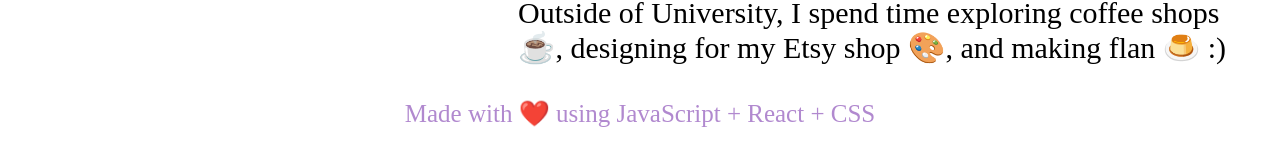
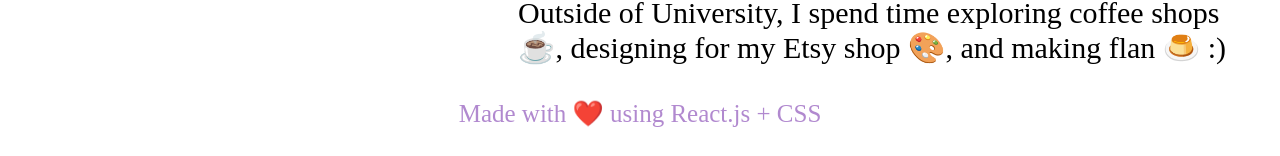
Before and after one commit to notgaby/gaby-co, a React (Create React App) app: page / in a window 1280 px wide. Shown: the part 672-828 px from the top of the page. Built offline with nearby package versions, Linux system fonts and the light colour scheme; a web font is replaced by a local one.

Commit message:
fix footer

```diff
--- a/src/components/About.js
+++ b/src/components/About.js
@@ -86,7 +86,7 @@ const About = () => {
             </div>
 
             <div className='footer'>
-                <small> Made with <ShowEmoji symbol="❤️"/> using JavaScript + React + CSS</small>
+                <small> Made with <ShowEmoji symbol="❤️"/> using React.js + CSS</small>
             </div>
 
 
```
